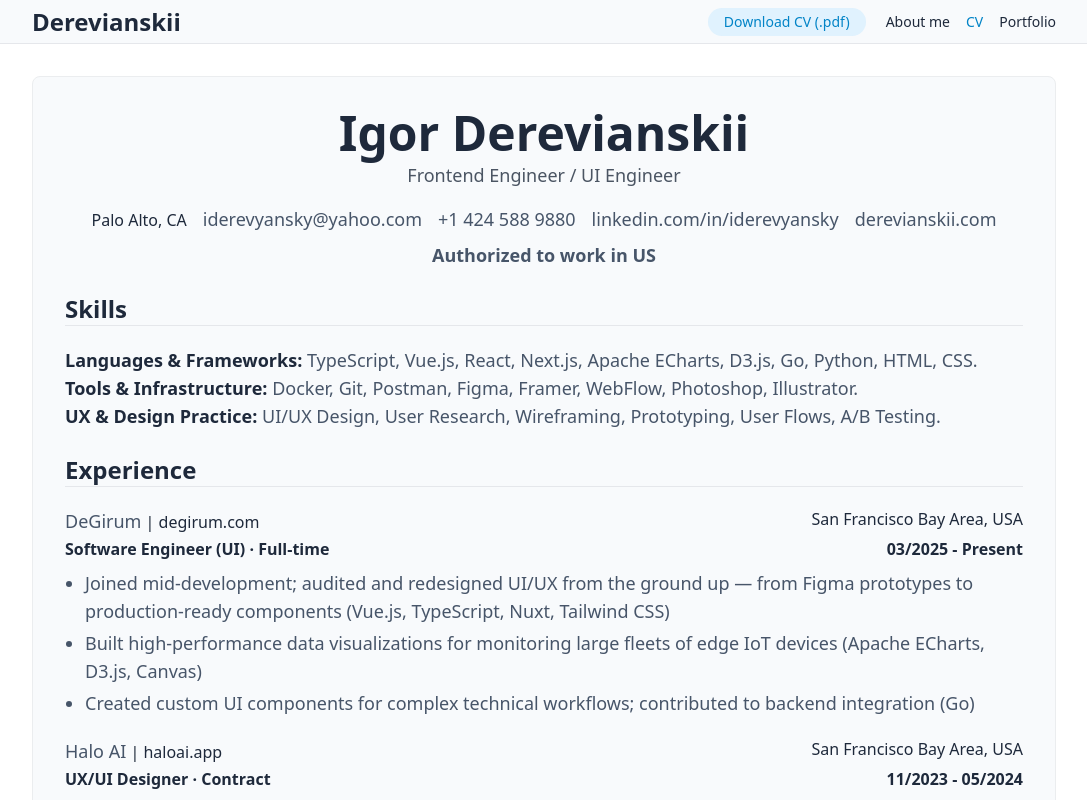
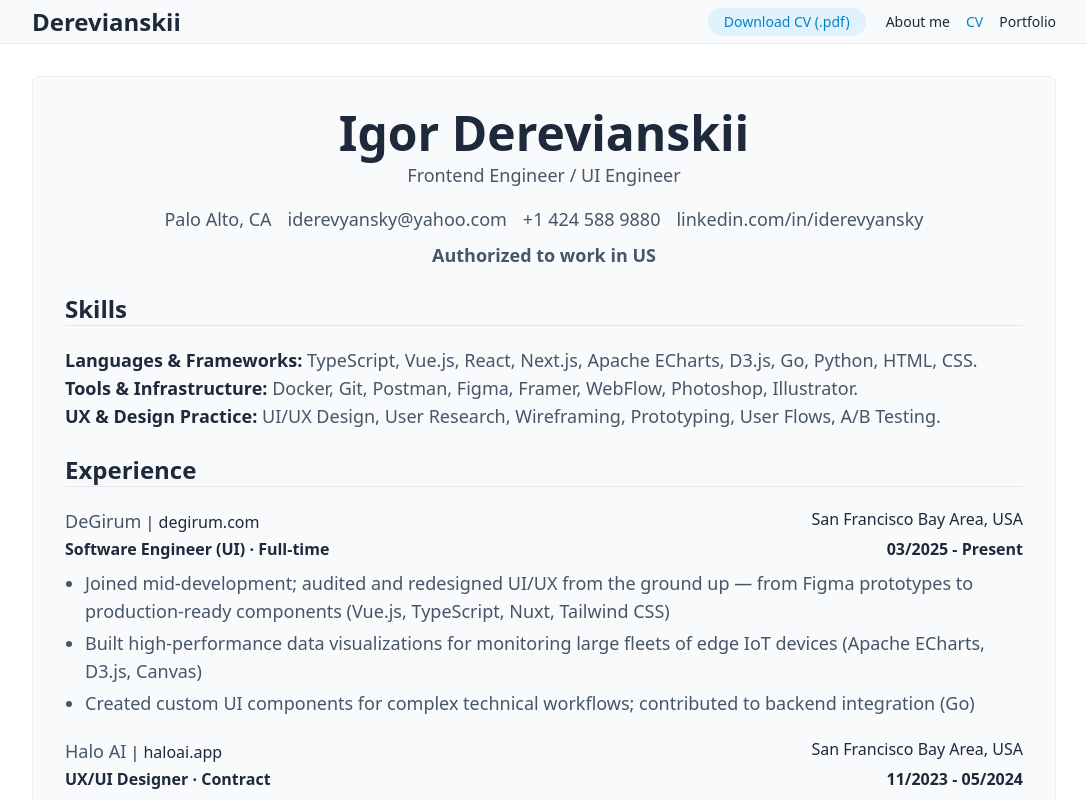
Before and after one commit to IDerevyansky/mycv, a Next.js app: page /cv in a window 1280 px wide. Shown: the top 800 px of the page, without its empty margins (96-1183 px from the left). Built offline with nearby package versions, Linux system fonts and the light colour scheme.

Commit message:
Refactor Body component layout, update metadata in layout.js, remove website info from CV JSON, and add robots.js for SEO

```diff
--- a/src/app/components/body/body.js
+++ b/src/app/components/body/body.js
@@ -17,8 +17,12 @@ export default function Body(props) {
           <span className="expLocation">{q.location}</span>
         </div>
         <div className="expPositionLine">
-          <strong>{q.position} · {q.type}</strong>
-          <span className="expDate"><strong>{q.date}</strong></span>
+          <strong>
+            {q.position} · {q.type}
+          </strong>
+          <span className="expDate">
+            <strong>{q.date}</strong>
+          </span>
         </div>
         <ul className="expBullets">
           {q.bullets.map((bullet, i) => (
@@ -36,7 +40,7 @@ export default function Body(props) {
           <h1>{DATA.personInfo.name}</h1>
           <p className="mt-1 text-gray-600">{DATA.personInfo.title}</p>
           <div className="contactInf">
-            <span>{DATA.personInfo.address}</span>
+            <span className="text-slate-600 text-lg">{DATA.personInfo.address}</span>
             <Link href={"mailto:" + DATA.personInfo.mail}>
               {DATA.personInfo.mail}
             </Link>
@@ -45,9 +49,6 @@ export default function Body(props) {
             </Link>
             <Link href={DATA.personInfo.linkedin.link} target="_blank">
               {DATA.personInfo.linkedin.display}
-            </Link>
-            <Link href={DATA.personInfo.website.link} target="_blank">
-              {DATA.personInfo.website.display}
             </Link>
           </div>
           <p className="mt-2 font-semibold">{DATA.personInfo.EAD}</p>
--- a/src/app/layout.js
+++ b/src/app/layout.js
@@ -7,6 +7,10 @@ import './components/globals.css'
 export const metadata = {
   title: 'IDerevianskii',
   description: 'Have a good day. My name is Igor Derevianskii, I specialize in professionally creating user interface design and development. Throughout my professional career, I have designed numerous products, with some of them becoming flagship products for companies. My experience primarily focuses on visually processing big volumes of data, as I have dedicated a significant portion of my professional activity to the financial sector. My work involves turning complex into straightforward ones. I have been in the industry for over 13 years and hold a Bachelor of Computer Science degree, which allows me to delve deeper into the technical aspects of products. Additionally, I am proficient in product development as a software engineer. If you are interested in my experience, then contact me.',
+  robots: {
+    index: false,
+    follow: false,
+  },
 }
 
 
--- a/src/app/lib/cv.json
+++ b/src/app/lib/cv.json
@@ -10,10 +10,6 @@
     "linkedin": {
       "display": "linkedin.com/in/iderevyansky",
       "link": "https://linkedin.com/in/iderevyansky/"
-    },
-    "website": {
-      "display": "derevianskii.com",
-      "link": "https://derevianskii.com"
     },
     "socialnetwork": [
       {
--- /dev/null
+++ b/src/app/robots.js
@@ -0,0 +1,8 @@
+export default function robots() {
+  return {
+    rules: {
+      userAgent: '*',
+      disallow: '/',
+    },
+  }
+}
```
